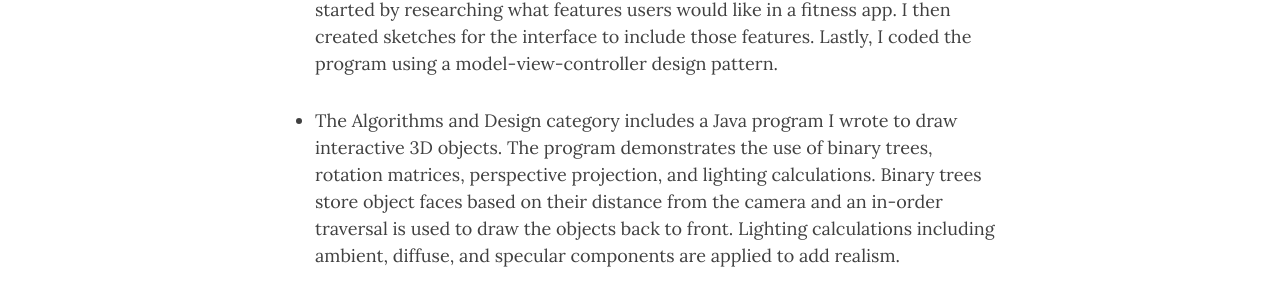
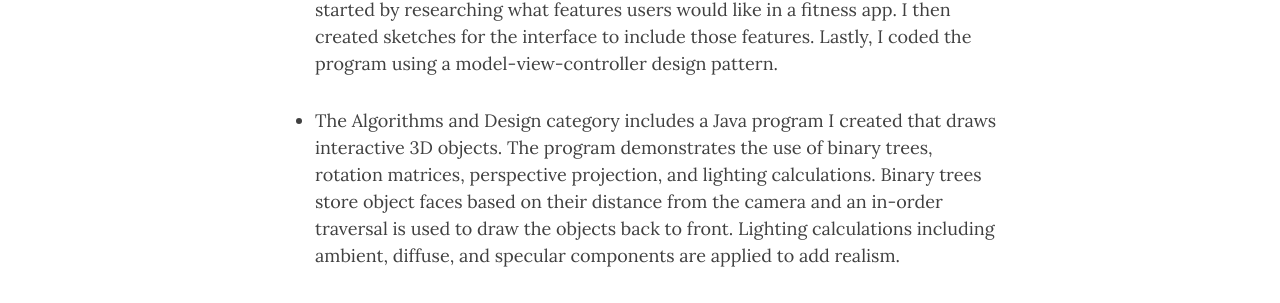
Before and after one commit to mquilici/mquilici.github.io, a Jekyll site: the page built from aboutme.md, in a window 1280 px wide and 900 px high, scrolled down 1798 px. Shown: the part 151-454 px from the top of the window. Built offline with Jekyll 4.4.1, drawn with Linux system fonts in a browser that asks for light colours; nearby versions of some CDN libraries.

Commit message:
Update aboutme.md

```diff
--- a/aboutme.md
+++ b/aboutme.md
@@ -26,7 +26,7 @@ The projects in my portfolio illustrate skills I developed while completing my d
 
 * In the Software Design and Engineering category, I developed an Android application for users to record and plot their weights over time. The app demonstrates my ability to take a project from concept through to completion. I started by researching what features users would like in a fitness app. I then created sketches for the interface to include those features. Lastly, I coded the program using a model-view-controller design pattern.
 
-* The Algorithms and Design category includes a Java program I wrote to draw interactive 3D objects. The program demonstrates the use of binary trees, rotation matrices, perspective projection, and lighting calculations. Binary trees store object faces based on their distance from the camera and an in-order traversal is used to draw the objects back to front. Lighting calculations including ambient, diffuse, and specular components are applied to add realism.
+* The Algorithms and Design category includes a Java program I created that draws interactive 3D objects. The program demonstrates the use of binary trees, rotation matrices, perspective projection, and lighting calculations. Binary trees store object faces based on their distance from the camera and an in-order traversal is used to draw the objects back to front. Lighting calculations including ambient, diffuse, and specular components are applied to add realism.
 
 * The Databases category includes a web dashboard I created using MongoDB and Python. The dashboard loads data for shelter animals from a MongoDB database and displays the information in a table. Dropdown menus interact with callback methods to query the database for various animal characteristics like type, breed, and gender. An age range slider further refines results by setting the minimum and maximum ages displayed. A map shows the geographic location for each of the animals and a pie chart shows the distribution of breeds shown in the table.
 
```
